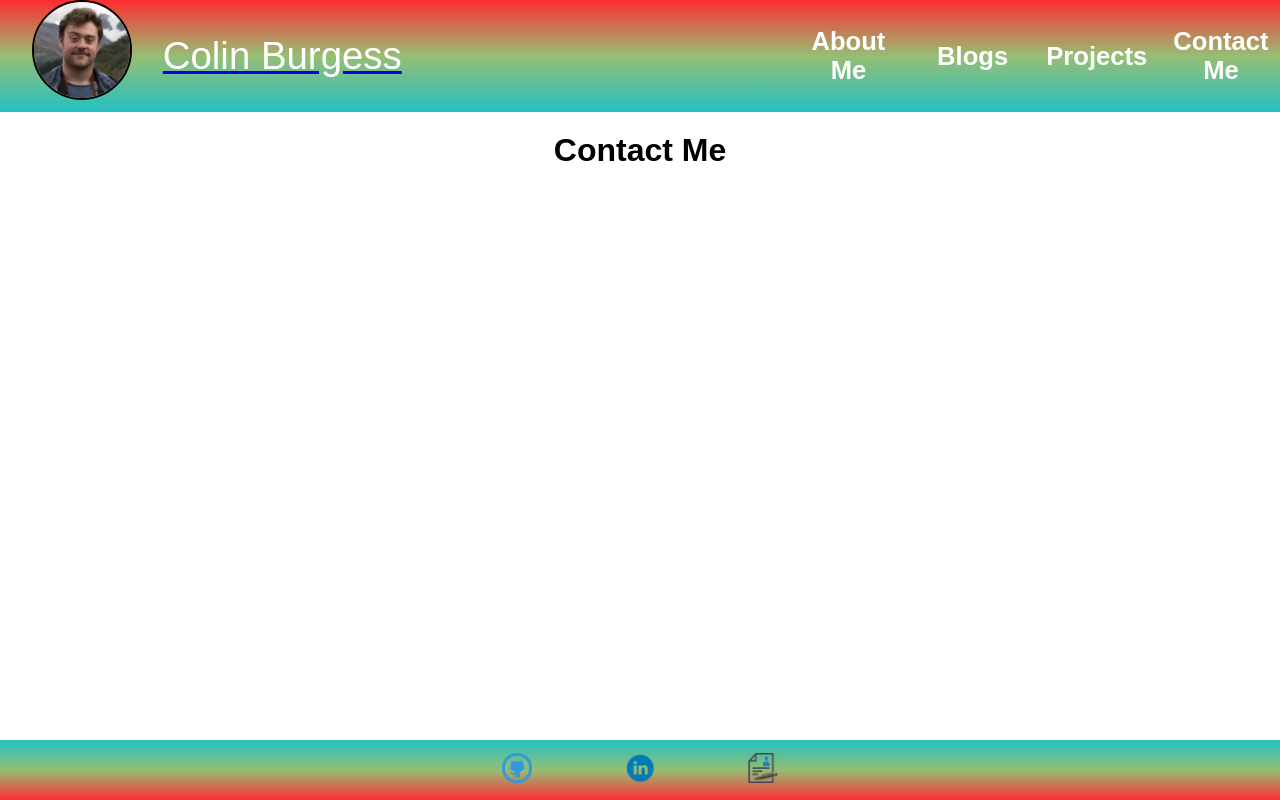
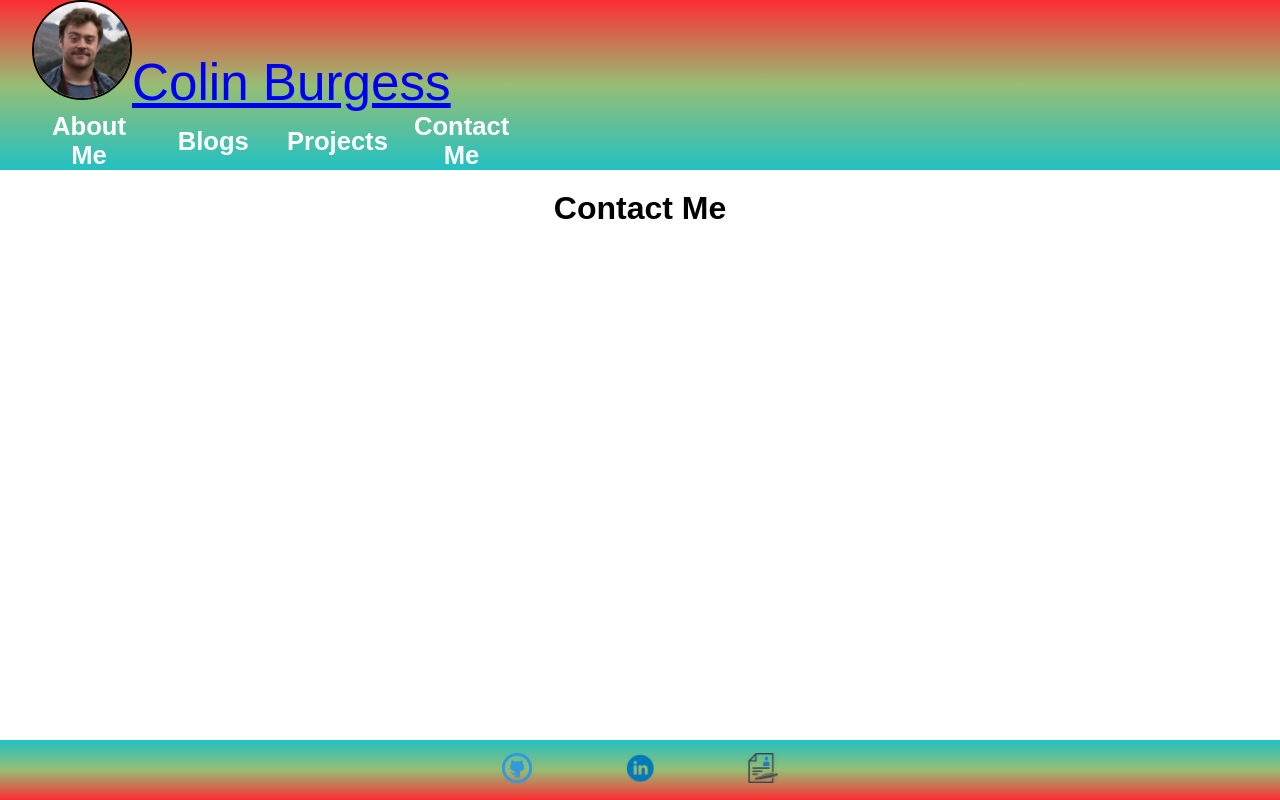
Before and after one commit to C0C0Barbet/portfolio-frontend, a React (Create React App) app: page /contact in a window 1280 px wide. Both pictures are taken after a click on the button "Enter Site". Built offline with nearby package versions, Linux system fonts and the light colour scheme.

Commit message:
More modifications

```diff
--- a/src/App.css
+++ b/src/App.css
@@ -27,6 +27,8 @@
 }
 
 .app-navbar {
+    position: sticky;
+    top: 0;
 }
 
 .nav-footer {
--- a/src/App.js
+++ b/src/App.js
@@ -11,7 +11,7 @@ const App = () => {
     };
     return (
         <div className="app">
-            <div>
+            <div className='app-navbar'>
                 <RoutingInfo initialized={initialized}/>
             </div>
             <div className={!initialized ? 'app-entry active' : 'app-entry'}>
--- a/src/components/footer/footer.js
+++ b/src/components/footer/footer.js
@@ -1,9 +1,9 @@
 import React from 'react';
-import {Link} from "react-router-dom";
 import './footerStyling.css';
 import GithubImage from '../../filesToUse/images/github.png';
 import LinkedinImage from '../../filesToUse/images/linkedin.png';
 import ResumeImage from '../../filesToUse/images/resume.png';
+import ActualResume from '../../filesToUse/documents/Colin Burgess Resume.pdf';
 
 const Footer = () => {
 
@@ -21,9 +21,9 @@ const Footer = () => {
                     </a>
                 </li>
                 <li className="footer-elements">
-                    <Link to="https://github.com/Joeyryanbridges">
-                        <img src={ResumeImage} alt="Link to download my resume" className="image-icon"/>
-                    </Link>
+                    <a href={ActualResume} target='_blank' rel='noopener noreferrer'>
+                        <img src={ResumeImage} alt="Link to my resume" className="image-icon"/>
+                    </a>
                 </li>
             </ul>
         </nav>
--- a/src/components/navbar/RoutingInfo.js
+++ b/src/components/navbar/RoutingInfo.js
@@ -14,7 +14,7 @@ const RoutingInfo = (props) => {
         <div className="app">
             <div className={!props.initialized ? 'routing-info' : 'routing-info.active '}>
                 <Router>
-                    <div className='app-navbar active'>
+                    <div className="navbar navbar-inverse">
                         <Navbar/>
                     </div>
                     <Routes>
--- a/src/components/navbar/navbar.js
+++ b/src/components/navbar/navbar.js
@@ -12,17 +12,16 @@ const Navbar = () => {
     };
 
     return (
-        <nav className="navbar">
+        <nav>
+            <div className="container-fluid">
+                <div className="navbar-header">
                     <Link to="/">
-                <ul className="nav-header">
-                    <li>
+                        <div className="navbar-brand">
                             <img src={Me} alt="Yep, that's me!" className="nav-logo"/>
-                    </li>
-                    <li className="nav-text">
                             Colin Burgess
-                    </li>
-                </ul>
+                        </div>
                     </Link>
+                </div>
                 <div onClick={handleClick} className="nav-icon">
                     {open ? <FiX/> : <FiMenu/>}
                 </div>
@@ -48,6 +47,7 @@ const Navbar = () => {
                         </Link>
                     </li>
                 </ul>
+            </div>
         </nav>
     );
 };
--- a/src/pages/about/aboutComponents/aboutBody.js
+++ b/src/pages/about/aboutComponents/aboutBody.js
@@ -3,7 +3,7 @@ import React from 'react';
 const AboutBody = () => {
     return (
         <div>
-            Experienced in various languages, focused largely on C#, C/C++, and Python.
+            Experienced in various languages, focused largely on Java, C#, and C/C++.
             Accomplished at building connections in team settings for improved
             information flow and production. Excellent communication skills combined
             with an analytical and attentive nature. Looking forward to problem solving
```
Also changed, not shown: 1 other file (tests, documents, lock files or other folders). Lines whose indentation alone changed are shown as unchanged.
